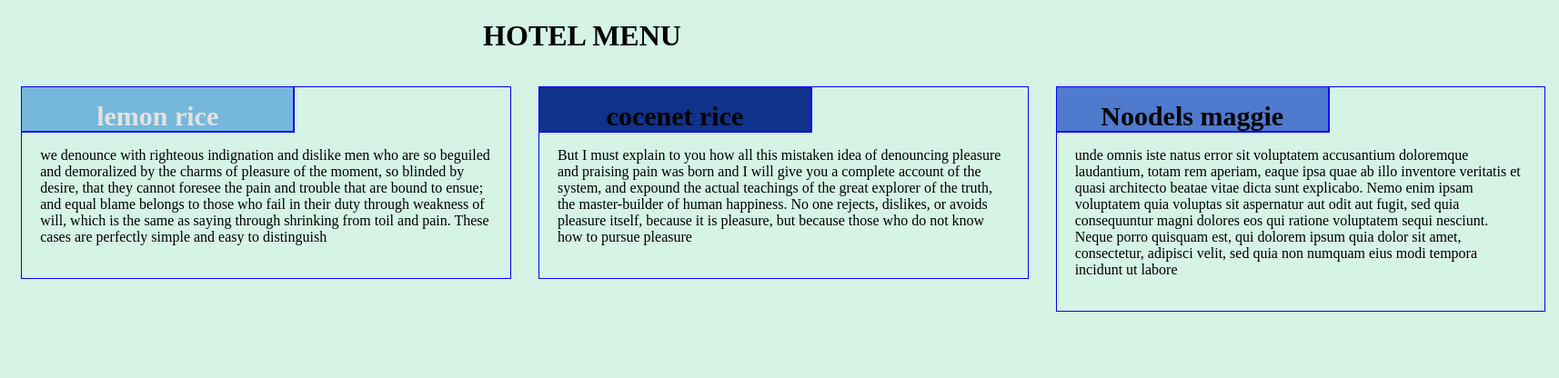
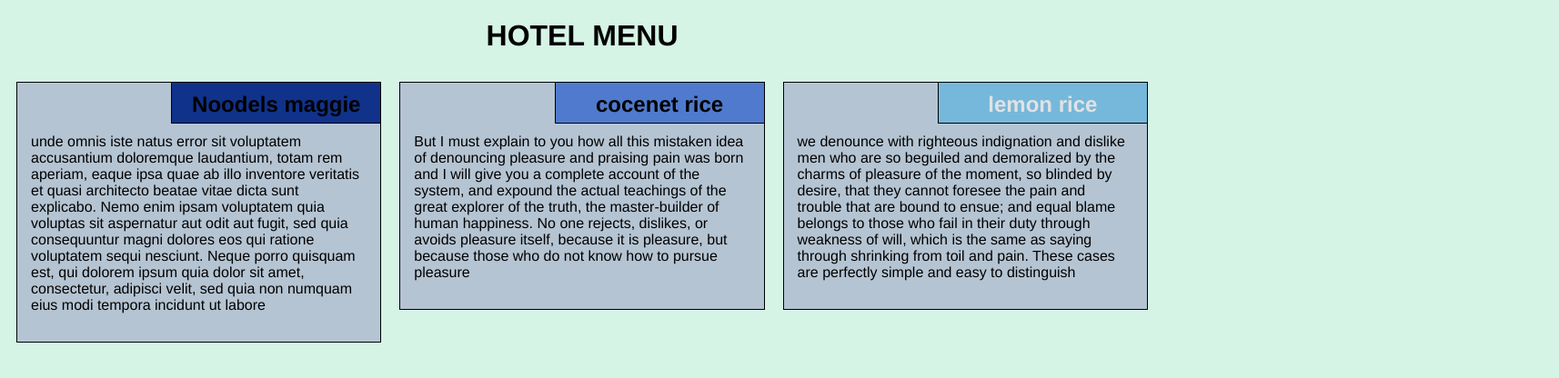
Before and after one commit to Subash0401/MODULE-2_SOLUTION, a plain HTML site: page index.html in a window 1280 px wide. Shown: the whole page at 91% size, 1714 px wide, since content can reach past the window. Drawn offline with Linux system fonts and the light colour scheme.

Commit message:
Update style.css

```diff
--- a/css/style.css
+++ b/css/style.css
@@ -1,6 +1,6 @@
 * {
     box-sizing: border-box;
-    font-family: "Times New Roman",Times,Serif;
+    font-family: Helvetica;
 }
 
 body {
@@ -13,44 +13,44 @@ h1 {
 }
 
 section {
-    border: 1px solid blue;
-    background-color: #fefbds;
-    margin: 15px;
+    border: 1px solid black;
+    background-color: #b5c4d2;
+    margin: 10px;
 }
 
 section>h2 {
-    float: left;
-    border-bottom: 2px solid blue;
-    border-right: 2px solid blue;
+    float: right;
+    border-bottom: 1px solid black;
+    border-left: 1px solid black;
     margin: 0;
-    width: 300px;
+    width: 230px;
     text-align: center;
-    font-style: Arial;
-    font-size: 30px;
+    font-style: Times;
+    font-size: 24px;
     font-weight: bold;
-    height: 50px;
-    padding-top: 15px;
+    height: 45px;
+    padding-top: 10px;
 }
 
 section.lebesgue>h2 {
-    background-color: #4f7acd;
+    background-color: #10328a;
 }
 
 section.fubini>h2 {
-    background-color: #10328a;
+    background-color: #4f7acd;
 }
 
 section.luzin>h2 {
     color: #e2e2e2;
-    background-color: #76b8db;
+    background-color:#76b8db;
 }
 
 section>p {
-    padding: 50px 20px 20px 20px;
+    padding: 40px 15px 15px 15px;
 }
 
 .row {
-    width: 135%;
+    width: 100%;
 }
 
 
@@ -58,7 +58,7 @@ section>p {
 
 @media (min-width: 992px) {
     .col-lg-1, .col-lg-2, .col-lg-3, .col-lg-4, .col-lg-5, .col-lg-6, .col-lg-7, .col-lg-8, .col-lg-9, .col-lg-10, .col-lg-11, .col-lg-12 {
-        float: Right;
+        float: left;
     }
     .col-lg-1 {
         width: 8.33%;
@@ -103,7 +103,7 @@ section>p {
 
 @media (min-width: 768px) and (max-width: 991px) {
     .col-md-1, .col-md-2, .col-md-3, .col-md-4, .col-md-5, .col-md-6, .col-md-7, .col-md-8, .col-md-9, .col-md-10, .col-md-11, .col-md-12 {
-        float: center;
+        float: left;
     }
     .col-md-1 {
         width: 8.33%;
@@ -148,8 +148,8 @@ section>p {
 
 @media (max-width: 767px) {
     .col-sm-1, .col-sm-2, .col-sm-3, .col-sm-4, .col-sm-5, .col-sm-6, .col-sm-7, .col-sm-8, .col-sm-9, .col-sm-10, .col-sm-11, .col-sm-12 {
-        float: right;
-
+        float: left;
+    }
     .col-sm-1 {
         width: 8.33%;
     }
```
